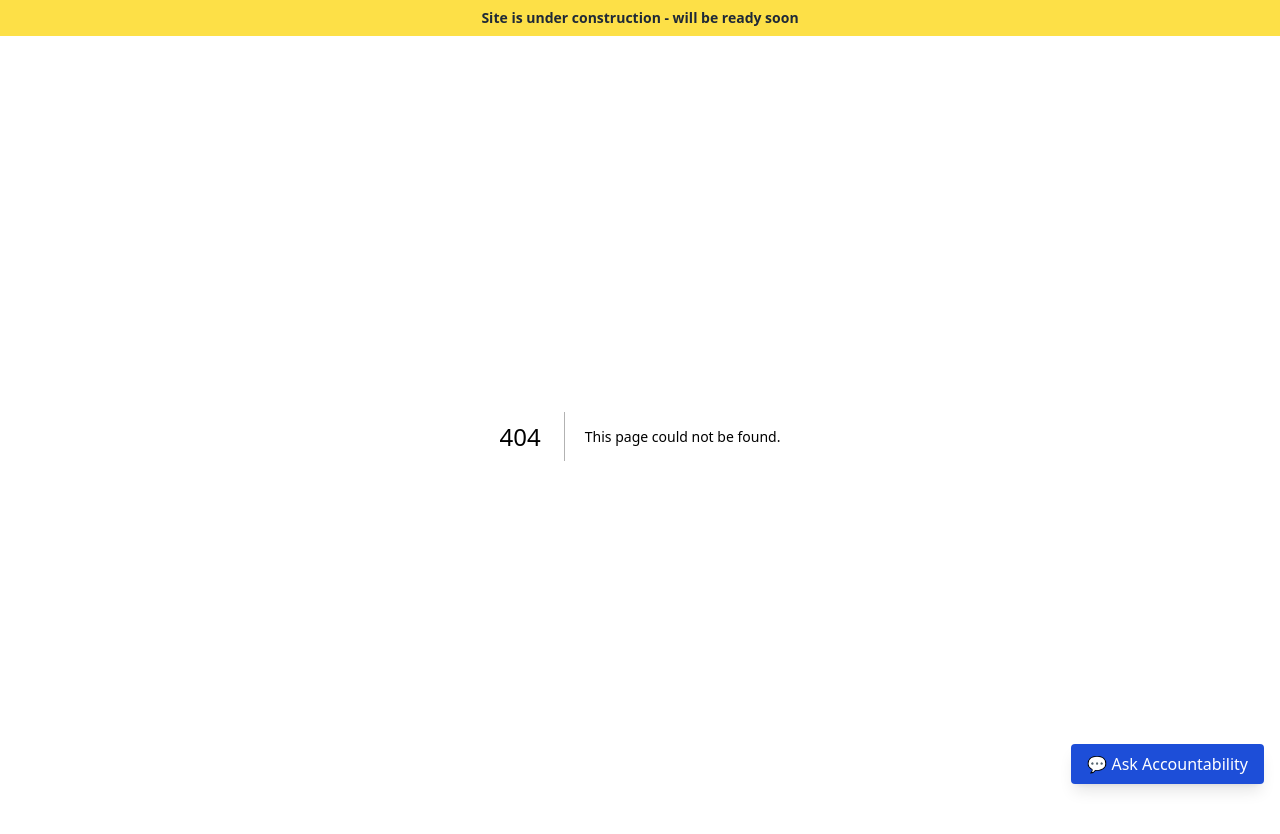
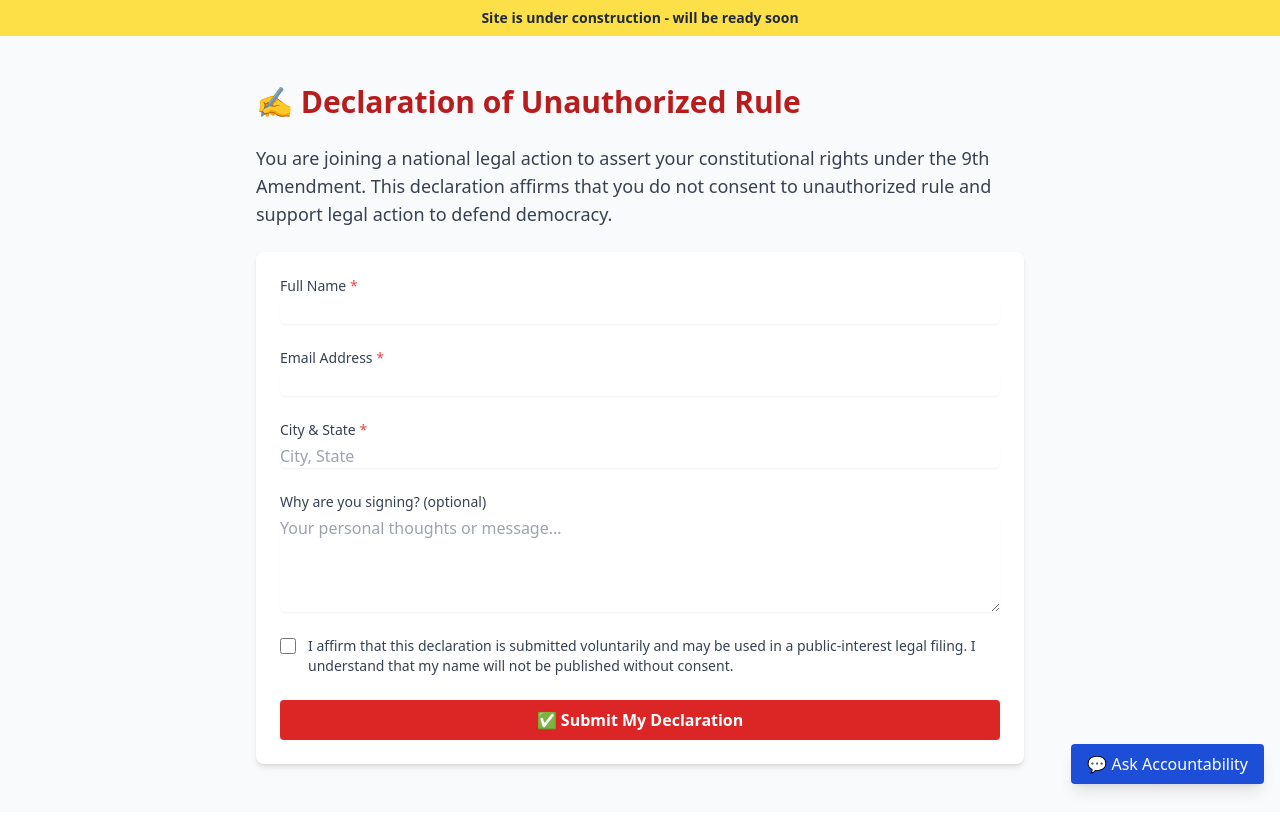
Before and after one commit to United-for-Accountability/mass-tort-platform, a Next.js app: page /cases/unauthorized-rule/declaration in a window 1280 px wide. Before the commit this address had no page. After the commit the page ends 812 px from the top, so only its background shows below. Built offline with nearby package versions, Linux system fonts and the light colour scheme.

Commit message:
Create declaration.js

```diff
--- /dev/null
+++ b/pages/cases/unauthorized-rule/declaration.js
@@ -0,0 +1,70 @@
+import Head from 'next/head';
+
+export default function DeclarationForm() {
+  return (
+    <>
+      <Head>
+        <title>Declaration of Unauthorized Rule | United for Accountability</title>
+        <meta name="description" content="Sign the public declaration to lawfully reject unauthorized rule and defend your rights under the 9th Amendment." />
+      </Head>
+
+      <main className="bg-gray-50 py-12 px-6 md:px-12 lg:px-24">
+        <div className="max-w-3xl mx-auto">
+          <h1 className="text-3xl font-bold text-red-700 mb-6">✍️ Declaration of Unauthorized Rule</h1>
+          <p className="text-lg text-gray-700 mb-6">
+            You are joining a national legal action to assert your constitutional rights under the 9th Amendment. This declaration affirms that you do not consent to unauthorized rule and support legal action to defend democracy.
+          </p>
+
+          <form id="declarationForm" className="space-y-6 bg-white p-6 rounded-lg shadow-md">
+            <div>
+              <label htmlFor="fullName" className="block text-sm font-medium text-gray-700">Full Name <span className="text-red-500">*</span></label>
+              <input type="text" id="fullName" name="fullName" required className="mt-1 block w-full rounded-md border-gray-300 shadow-sm focus:border-red-500 focus:ring-red-500" />
+            </div>
+
+            <div>
+              <label htmlFor="email" className="block text-sm font-medium text-gray-700">Email Address <span className="text-red-500">*</span></label>
+              <input type="email" id="email" name="email" required className="mt-1 block w-full rounded-md border-gray-300 shadow-sm focus:border-red-500 focus:ring-red-500" />
+            </div>
+
+            <div>
+              <label htmlFor="location" className="block text-sm font-medium text-gray-700">City & State <span className="text-red-500">*</span></label>
+              <input type="text" id="location" name="location" required placeholder="City, State" className="mt-1 block w-full rounded-md border-gray-300 shadow-sm focus:border-red-500 focus:ring-red-500" />
+            </div>
+
+            <div>
+              <label htmlFor="statement" className="block text-sm font-medium text-gray-700">Why are you signing? (optional)</label>
+              <textarea id="statement" name="statement" rows="4" className="mt-1 block w-full rounded-md border-gray-300 shadow-sm focus:border-red-500 focus:ring-red-500" placeholder="Your personal thoughts or message..."></textarea>
+            </div>
+
+            <div className="flex items-start">
+              <div className="flex items-center h-5">
+                <input id="consent" name="consent" type="checkbox" required className="focus:ring-red-500 h-4 w-4 text-red-600 border-gray-300 rounded" />
+              </div>
+              <div className="ml-3 text-sm text-gray-700">
+                I affirm that this declaration is submitted voluntarily and may be used in a public-interest legal filing. I understand that my name will not be published without consent.
+              </div>
+            </div>
+
+            <div>
+              <button type="submit" className="w-full bg-red-600 text-white font-semibold py-2 px-4 rounded hover:bg-red-700 focus:outline-none focus:ring-2 focus:ring-offset-2 focus:ring-red-500">
+                ✅ Submit My Declaration
+              </button>
+            </div>
+          </form>
+
+          <p id="formMessage" className="mt-6 text-sm text-green-600 hidden">Thank you for your declaration. It has been recorded.</p>
+        </div>
+      </main>
+
+      <script>
+        {`
+          document.getElementById('declarationForm')?.addEventListener('submit', function (e) {
+            e.preventDefault();
+            document.getElementById('formMessage')?.classList.remove('hidden');
+            e.target.reset();
+          });
+        `}
+      </script>
+    </>
+  );
+}
```
